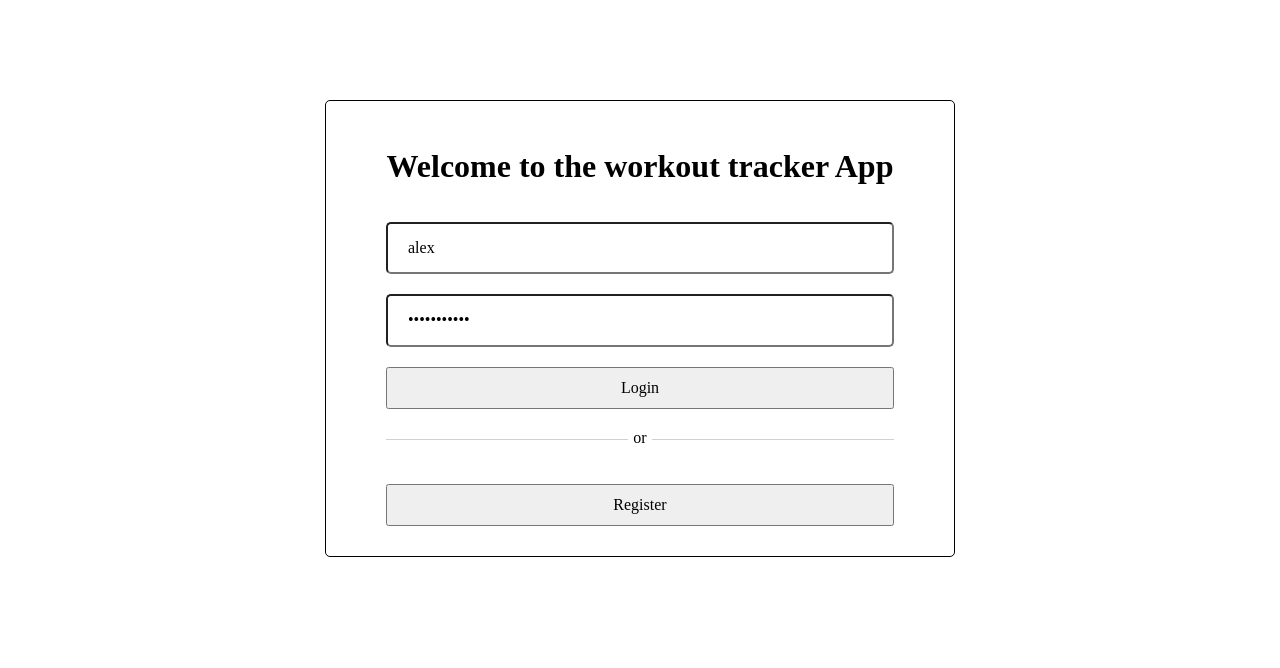
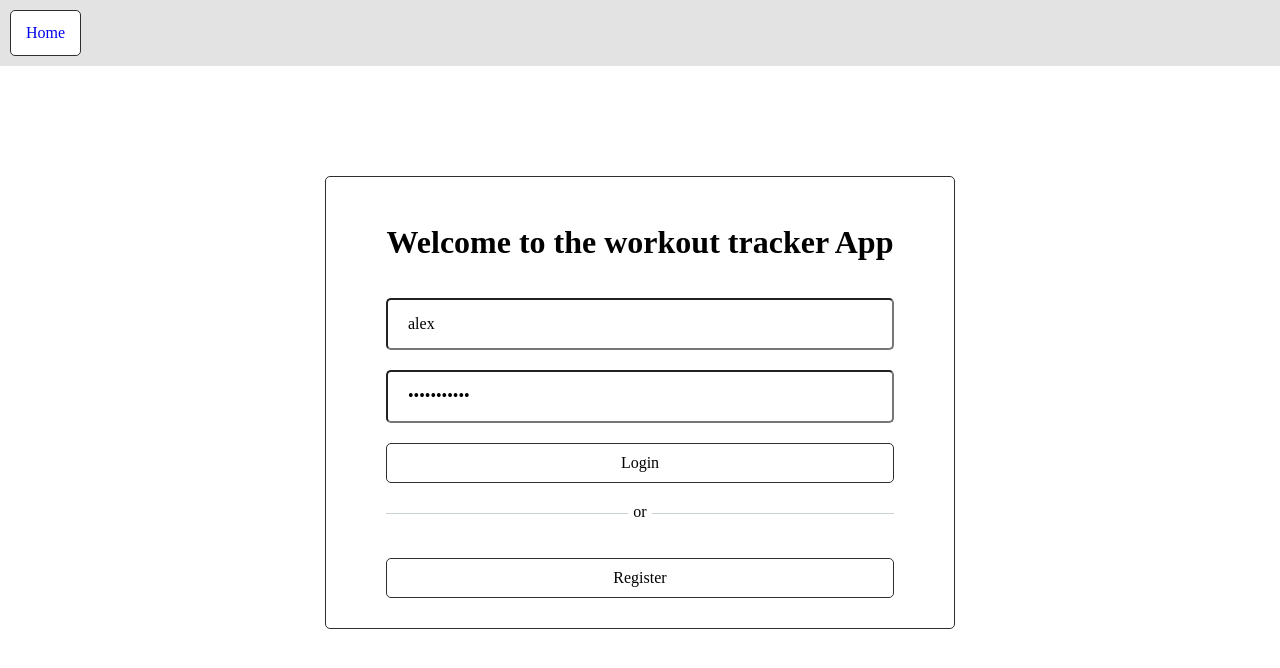
Before and after one commit to AlexanderPuhl/workout_tracker_react, a React (Create React App) app: page / in a window 1280 px wide. Shown: the top 668 px of the page. Built offline with nearby package versions, Linux system fonts and the light colour scheme; no server answers.

Commit message:
Put header back into App.jsx, improved overall global styles after that

```diff
--- a/src/components/App.jsx
+++ b/src/components/App.jsx
@@ -1,6 +1,7 @@
 import React from "react";
 import { Redirect, Route, Switch } from "react-router-dom";
 import AuthenticateRoute from "./AuthenticateRoute.jsx";
+import Header from "./Header.jsx";
 import LandingPage from "../pages/Landing.jsx";
 import DashboardPage from "../pages/Dashboard.jsx";
 import ProfilePage from "../pages/Profile.jsx";
@@ -16,7 +17,7 @@ function App() {
   return (
     <>
       <GlobalStyles />
-
+      <Header />
       <main>
         <Switch>
           <Route path="/" exact>
--- a/src/components/Header.jsx
+++ b/src/components/Header.jsx
@@ -8,9 +8,14 @@ const HeaderStyles = styled.header`
   background-color: var(--gray);
   padding: 1rem;
   ul {
+    align-items: center;
     display: flex;
     li {
       list-style: none;
+      margin-right: 1rem;
+      button {
+        margin: 0;
+      }
     }
   }
 `;
--- a/src/pages/Dashboard.jsx
+++ b/src/pages/Dashboard.jsx
@@ -1,10 +1,8 @@
 import React from "react";
-import Header from "../components/Header.jsx";
 
 export default function DashboardPage() {
   return (
     <>
-      <Header />
       <section>
         <h1>Dashboard Page</h1>
       </section>
--- a/src/pages/Landing.jsx
+++ b/src/pages/Landing.jsx
@@ -5,7 +5,7 @@ import Login from "../components/Login.jsx";
 import Registration from "../components/Registration.jsx";
 
 const LandingPageStyles = styled.section`
-  border: 1px solid black;
+  border: 1px solid var(--black);
   border-radius: 5px;
   padding: 2rem 6rem;
   margin: 10rem auto 0;
--- a/src/styles/GlobalStyles.js
+++ b/src/styles/GlobalStyles.js
@@ -14,8 +14,12 @@ const GlobalStyles = createGlobalStyle`
     margin: 0 auto;
     max-width: 1440px;
   }
+  main {
+    padding: 1rem;
+  }
   a {
-    border: 1px solid black;
+    background-color: var(--white);
+    border: 1px solid var(--black);
     border-radius: 5px;
     padding: 1rem 1.5rem;
     text-decoration: none;
@@ -47,6 +51,9 @@ const GlobalStyles = createGlobalStyle`
     width: 100%;
   }
   button {
+    background-color: var(--white);
+    border: 1px solid var(--black);
+    border-radius: 5px;
     cursor: pointer;
     padding: 1rem 1.5rem;
     margin: 1rem 0;
```
